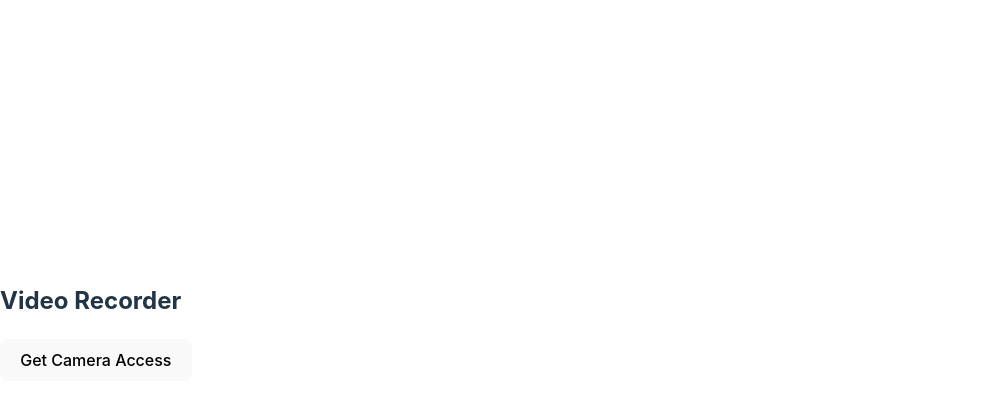
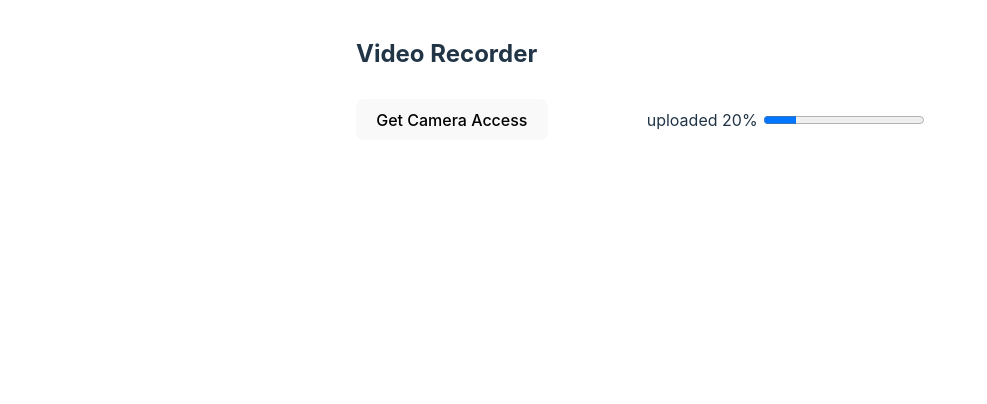
Before and after one commit to Sina-shafiee/videoPlayer, a React (Vite) app: page / in a window 1280 px wide. Shown: the top 404 px of the page, without its empty margins (0-987 px from the left). Built offline with nearby package versions, Linux system fonts and the light colour scheme.

Commit message:
refactor

```diff
--- a/package.json
+++ b/package.json
@@ -11,7 +11,8 @@
   "dependencies": {
     "axios": "^1.3.5",
     "react": "^18.2.0",
-    "react-dom": "^18.2.0"
+    "react-dom": "^18.2.0",
+    "react-hot-toast": "^2.4.0"
   },
   "devDependencies": {
     "@types/react": "^18.0.28",
--- a/src/App.tsx
+++ b/src/App.tsx
@@ -1,9 +1,11 @@
+import { Toaster } from 'react-hot-toast';
 import VideoRecorder from './components/VideoRecorder';
 
 const App = () => {
   return (
     <>
       <VideoRecorder />
+      <Toaster position='top-right' toastOptions={{ duration: 2000 }} />
     </>
   );
 };
--- a/src/api/uploadVideo.ts
+++ b/src/api/uploadVideo.ts
@@ -1,6 +1,19 @@
+import { AxiosRequestConfig } from 'axios';
 import { baseApi } from './index';
 
-const uploadVideo = async (data: any, config: any): Promise<any> => {
+/**
+ *
+ * @param data  formData which contains video
+ * @param config axios request config check /src/components/videoRecorder.tsx file for more info
+ * @returns
+ */
+const uploadVideo = async (
+  data: FormData,
+  config: AxiosRequestConfig<FormData>
+): Promise<{
+  address: string;
+  message: string;
+}> => {
   const res = await baseApi.post('/upload', data, config);
   return res.data;
 };
--- a/src/components/VideoPlayer.tsx
+++ b/src/components/VideoPlayer.tsx
@@ -1,4 +1,5 @@
-import { forwardRef, LegacyRef } from 'react';
+import { forwardRef } from 'react';
+import type { LegacyRef } from 'react';
 
 const VideoPlayer = forwardRef(
   (
--- a/src/components/VideoRecorder.tsx
+++ b/src/components/VideoRecorder.tsx
@@ -1,25 +1,33 @@
 import { useRef, useState } from 'react';
-import uploadVideo from '../api/uploadVideo';
+import { toast } from 'react-hot-toast';
+
 import useCamera from '../hooks/useCamera';
 import useRecorder from '../hooks/useRecorder';
+
 import VideoPlayer from './VideoPlayer';
+import uploadVideo from '../api/uploadVideo';
+import { AxiosProgressEvent, AxiosRequestConfig } from 'axios';
 
 const VideoRecorder = () => {
   const liveVideoPreview = useRef<HTMLVideoElement>(null);
   const [recordedVideo, setRecordedVideo] = useState<string | null>(null);
-  const [uploadProgress, setUploadProgress] = useState(0);
+  const [uploadProgress, setUploadProgress] = useState(20);
 
   const [permission, getCameraPermission, stream] = useCamera(liveVideoPreview);
   const [recordingStatus, startRecording, stopRecording, videoSize] =
     useRecorder(stream, setRecordedVideo);
 
+  // handle video upload functionality
   const handleUpload = async () => {
+    // defining a config for handling progress bar
     const config = {
-      onUploadProgress: function (progressEvent: ProgressEvent) {
+      onUploadProgress: function (progressEvent: AxiosProgressEvent) {
+        // uploaded percentage
         const percentCompleted = Math.round(
-          (progressEvent.loaded * 100) / progressEvent.total
+          (progressEvent.loaded * 100) / progressEvent.total!
         );
 
+        // value is lower than 100 then update progress bar with that value else if value is equal to 100 set progress value to 0 in order to hide progress bar during another recordings
         if (percentCompleted < 100) {
           setUploadProgress(percentCompleted);
         } else if (percentCompleted === 100) {
@@ -27,8 +35,11 @@ const VideoRecorder = () => {
         }
       }
     };
-
+    // we already checked the button responsible for this callback to not run if
+    // recorded value dose not exist but here also am checking because of ts and i am lazy enough
+    // to put a ! on line 41 :D
     if (recordedVideo) {
+      // fetching saved blob url to create a file and upload them to the server
       const mediaBlob = await fetch(recordedVideo);
       const webmBlob = await mediaBlob.blob();
 
@@ -37,16 +48,25 @@ const VideoRecorder = () => {
       const formData = new FormData();
       formData.append('video', mp4File, `${Date.now()}-video.mp4`);
 
+      try {
         const apiResponse = await uploadVideo(formData, config);
-      console.log(apiResponse);
+        // checking for response message
+        if (apiResponse.message !== 'Ok') {
+          throw new Error('failed');
+        }
+
+        toast.success('Video uploaded');
+      } catch (error) {
+        toast.error('Something went wrong! please try again later');
+        console.error(error);
+      }
     }
   };
 
   return (
-    <div>
+    <>
       <h2>Video Recorder</h2>
-      <main>
-        <div>
+      <section className='flex'>
         {!permission ? (
           <button onClick={getCameraPermission} type='button'>
             Get Camera Access
@@ -62,19 +82,23 @@ const VideoRecorder = () => {
             Stop Recording
           </button>
         ) : null}
+        {uploadProgress ? (
+          <div className='flex flex-wrap'>
+            <p>uploaded {uploadProgress}%</p>
+            <progress value={uploadProgress} max='100' />
           </div>
-      </main>
+        ) : null}
+      </section>
 
-      <div className='video-player'>
+      <section className='video-player'>
         <VideoPlayer
           style={recordedVideo ? { display: 'none' } : undefined}
           ref={liveVideoPreview}
+          className='video-player'
           autoPlay
         />
         {recordedVideo ? (
-          <div className='recorded-player'>
-            <VideoPlayer src={recordedVideo} controls />
-          </div>
+          <VideoPlayer className='video-player' src={recordedVideo} controls />
         ) : null}
 
         {recordedVideo && videoSize ? (
@@ -82,10 +106,8 @@ const VideoRecorder = () => {
             upload {videoSize.toFixed(2) + 'MB'} Video
           </button>
         ) : null}
-
-        {uploadProgress ? <progress value={uploadProgress} /> : null}
-      </div>
-    </div>
+      </section>
+    </>
   );
 };
 
--- a/src/hooks/useCamera.ts
+++ b/src/hooks/useCamera.ts
@@ -1,4 +1,5 @@
-import { MutableRefObject, useState } from 'react';
+import { useState } from 'react';
+import type { MutableRefObject } from 'react';
 
 // hook return value's type as tuple
 type ReturnType = [boolean, () => Promise<void>, MediaStream | null];
--- a/src/index.css
+++ b/src/index.css
@@ -14,6 +14,10 @@
   -webkit-text-size-adjust: 100%;
 }
 
+* {
+  box-sizing: border-box;
+}
+
 a {
   font-weight: 500;
   color: #646cff;
@@ -24,11 +28,9 @@ a:hover {
 }
 
 body {
-  margin: 0;
-  display: flex;
-  place-items: center;
-  min-width: 320px;
-  min-height: 100vh;
+  padding: 1rem;
+  max-width: 600px;
+  margin: 0 auto;
 }
 
 h1 {
@@ -67,3 +69,20 @@ button:focus-visible {
     background-color: #f9f9f9;
   }
 }
+
+.video-player {
+  margin: 1rem 0;
+  width: 100%;
+}
+
+.flex {
+  display: flex;
+  align-items: center;
+  justify-content: space-between;
+}
+
+.flex-wrap {
+  justify-content: flex-end;
+  gap: 0.4rem;
+  flex-wrap: wrap;
+}
--- a/src/utils/bytesToMb.ts
+++ b/src/utils/bytesToMb.ts
@@ -1,3 +1,8 @@
-export function bytesToMB(bytes: number) {
+/**
+ *
+ * @param bytes
+ * @returns MB
+ */
+export function bytesToMB(bytes: number): number {
   return bytes / (1024 * 1024);
 }
```
Also changed, not shown: src/hooks/useRecorder.ts (+4 -3 lines), src/utils/videoChunksToBlobUrl.ts (+7 -0 lines), 2 other files (tests, documents, lock files or other folders). Lines whose indentation alone changed are shown as unchanged.
